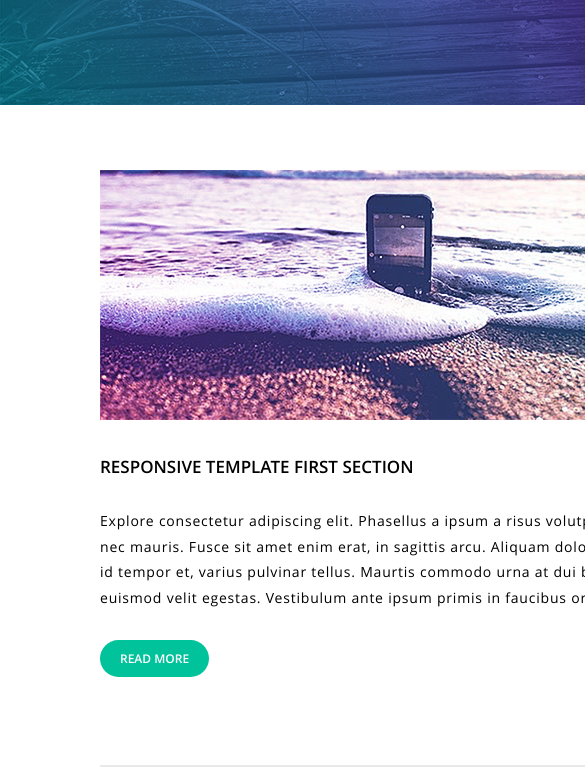
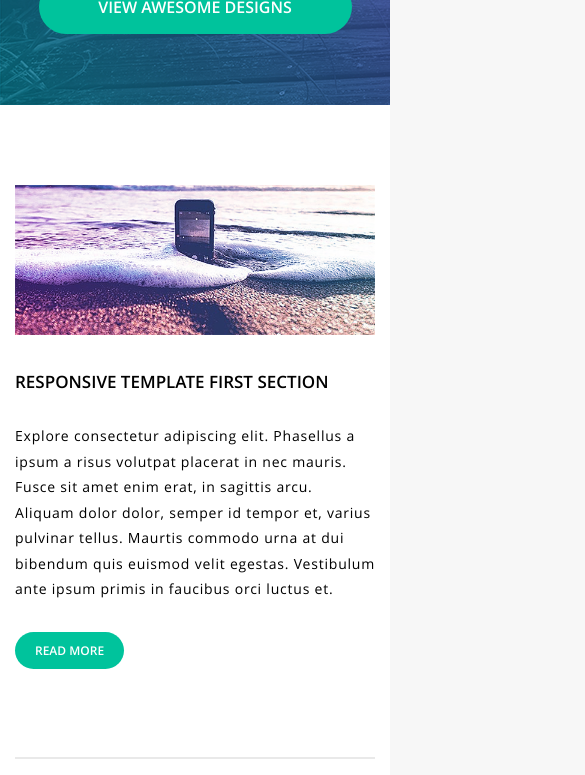
Before and after one commit to Rafah-Mehfooz/portfolio, a website: page Keeptruckin-Task/index.html in a window 390 px wide. Shown: the part 463-1238 px from the top of the page, 585 px wide, since content can reach past the window. Drawn offline with Linux system fonts and the light colour scheme.

Commit message:
responsive styling added

```diff
--- a/Keeptruckin-Task/style.css
+++ b/Keeptruckin-Task/style.css
@@ -172,3 +172,16 @@ footer {
     text-align: center;
     letter-spacing: 1px;
 }
+
+
+@media only screen and (max-width: 800px) {
+    body {
+        width: 100%;
+
+    }
+
+    header.hero-section ,
+    main.main_content{
+        padding: 15px;
+    }
+}
```
